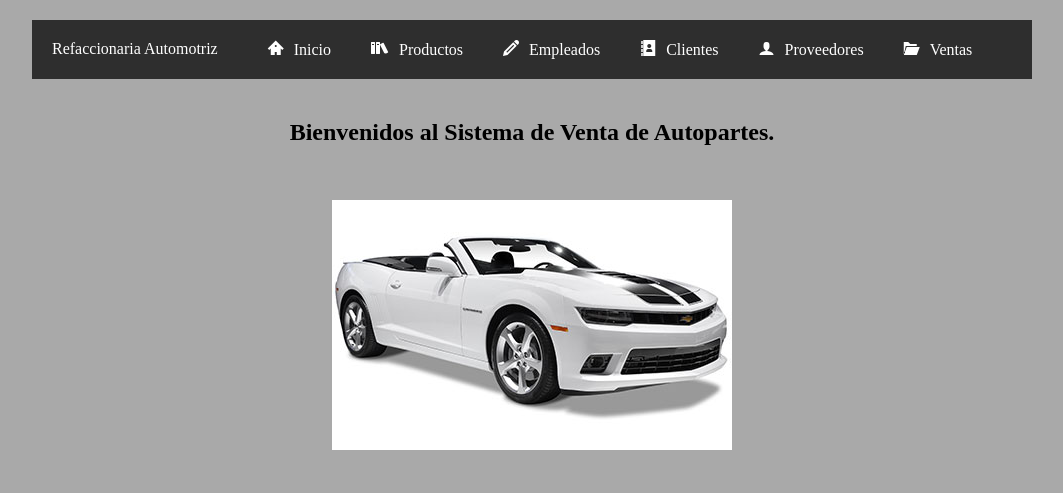
After one commit to Dianis27/tecnologias_inovadoras, a PHP site: page /index.php in a window 1280 px wide. The commit adds this page. Shown: the top 493 px of the page, without its empty margins (108-1171 px from the left). Run offline with PHP 8.4, Linux system fonts and the light colour scheme; some web fonts are replaced.

Commit message:
interfaces

```diff
--- a/clientes.php
+++ b/clientes.php
@@ -21,7 +21,7 @@
 		<nav>
 			<ul>
 				<li><a href="#"><span class="#">Refaccionaria Automotriz</span></a></li>
-				<li><a href="index.html"><span class="icon-home2"></span>Inicio</a></li>
+				<li><a href="index.php"><span class="icon-home2"></span>Inicio</a></li>
 				<li><a href="productos.php"><span class="icon-books"></span>Productos</a></li>
 				<li><a href="empleados.php"><span class="icon-pencil"></span>Empleados</a></li>
                 <li><a href="clientes.php"><span class="icon-address-book"></span>Clientes</a></li>
--- a/empleados.php
+++ b/empleados.php
@@ -21,7 +21,7 @@
 		<nav>
 			<ul>
 				<li><a href="#"><span class="#">Refaccionaria Automotriz</span></a></li>
-				<li><a href="index.html"><span class="icon-home2"></span>Inicio</a></li>
+				<li><a href="index.php"><span class="icon-home2"></span>Inicio</a></li>
 				<li><a href="productos.php"><span class="icon-books"></span>Productos</a></li>
 				<li><a href="empleados.php"><span class="icon-pencil"></span>Empleados</a></li>
                 <li><a href="clientes.php"><span class="icon-address-book"></span>Clientes</a></li>
--- /dev/null
+++ b/index.php
@@ -0,0 +1,55 @@
+<!DOCTYPE html>
+<html lang="en">
+<head>
+    <meta charset="utf-8">
+	<title>Sistema para venta de autopartes </title>
+	<link rel="stylesheet" href="estilos.css">
+	<link rel="stylesheet" href="fonts.css">
+	<style type="text/css">
+	body {
+	background-color: #FFFFFF;
+}
+    </style>
+	<meta name="viewport" content="width=device-width, user-scalable=no, initial-scale=1.0, maximum-scale=1.0, minimum-scale=1.0">
+</head>
+<body>
+	<header>
+		<div class="menu_bar">
+			<a href="#" class="bt-menu"><span class="icon-menu"></span>Refaccionaria</a>
+		</div>
+
+		<nav>
+			<ul>
+				<li><a href="#"><span class="#">Refaccionaria Automotriz</span></a></li>
+				<li><a href="index.php"><span class="icon-home2"></span>Inicio</a></li>
+				<li><a href="productos.html"><span class="icon-books"></span>Productos</a></li>
+				<li><a href="empleados.html"><span class="icon-pencil"></span>Empleados</a></li>
+                <li><a href="clientes.html"><span class="icon-address-book"></span>Clientes</a></li>
+                <li><a href="proveedores.html"><span class="icon-user"></span>Proveedores</a></li>
+				<li><a href="ventas.html"><span class="icon-folder-open"></span>Ventas</a></li>
+
+
+
+			</ul>
+		</nav>
+	</header>
+
+	<section>
+
+<head>
+     <meta charset="uft-8">
+     <link rel="stylesheet" href="bootstrap/css/bootstrap-css">
+     <link rel="stylesheet" href="bootstrap/css/bootstrap-responsive.css">
+     <link rel="stylesheet" type="text/css" href="estilos/estilos.css"><center><h1>
+     <p>Bienvenidos al Sistema de Venta de Autopartes. </p>
+     <p>&nbsp;</p>
+     <p>&nbsp;</p>
+     <p><img src="css/2CA.jpg" width="400" height="250"></p>
+</body>
+</html>
+
+</center>
+<p>&nbsp;</p>
+
+</body>
+</html>
--- a/productos.php
+++ b/productos.php
@@ -21,7 +21,7 @@
 		<nav>
 			<ul>
 				<li><a href="#"><span class="#">Refaccionaria Automotriz</span></a></li>
-				<li><a href="index.html"><span class="icon-home2"></span>Inicio</a></li>
+				<li><a href="index.php"><span class="icon-home2"></span>Inicio</a></li>
 				<li><a href="productos.php"><span class="icon-books"></span>Productos</a></li>
 				<li><a href="empleados.php"><span class="icon-pencil"></span>Empleados</a></li>
                 <li><a href="clientes.php"><span class="icon-address-book"></span>Clientes</a></li>
--- a/proveedores.php
+++ b/proveedores.php
@@ -21,7 +21,7 @@
 		<nav>
 			<ul>
 				<li><a href="#"><span class="#">Refaccionaria Automotriz</span></a></li>
-				<li><a href="index.html"><span class="icon-home2"></span>Inicio</a></li>
+				<li><a href="index.php"><span class="icon-home2"></span>Inicio</a></li>
 				<li><a href="productos.php"><span class="icon-books"></span>Productos</a></li>
 				<li><a href="empleados.php"><span class="icon-pencil"></span>Empleados</a></li>
                 <li><a href="clientes.php"><span class="icon-address-book"></span>Clientes</a></li>
--- a/ventas.php
+++ b/ventas.php
@@ -21,7 +21,7 @@
 		<nav>
 			<ul>
 				<li><a href="#"><span class="#">Refaccionaria Automotriz</span></a></li>
-				<li><a href="index.html"><span class="icon-home2"></span>Inicio</a></li>
+				<li><a href="index.php"><span class="icon-home2"></span>Inicio</a></li>
 				<li><a href="productos.php"><span class="icon-books"></span>Productos</a></li>
 				<li><a href="empleados.php"><span class="icon-pencil"></span>Empleados</a></li>
                 <li><a href="clientes.php"><span class="icon-address-book"></span>Clientes</a></li>
```
